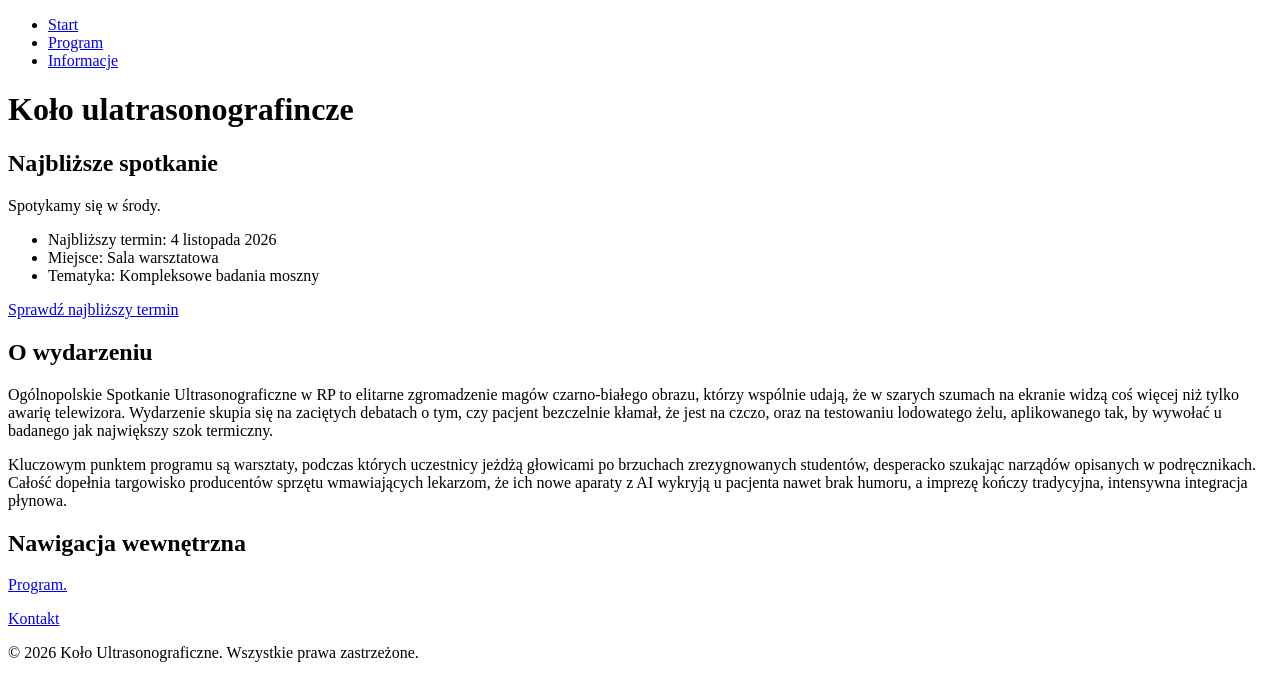
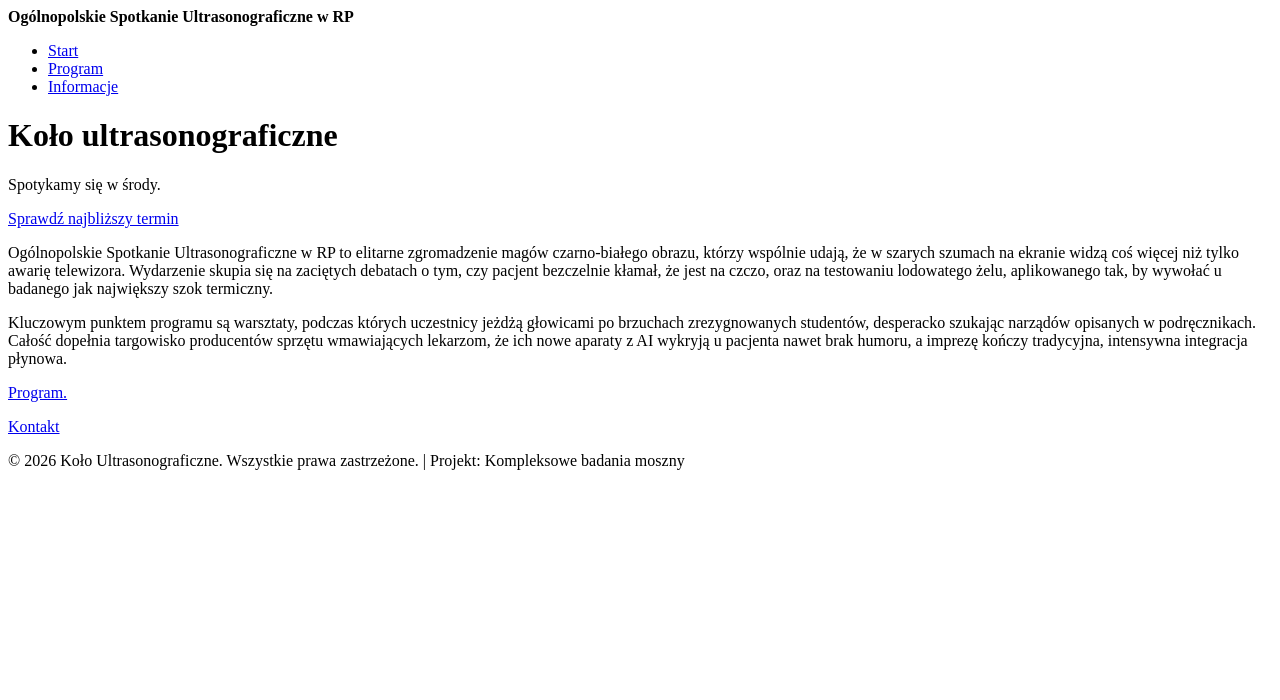
Before and after one commit to Phanesage/html-css-collab-patrik-olafik-depson, a plain HTML site: page index.html in a window 1280 px wide. Drawn offline with Linux system fonts and the light colour scheme.

Commit message:
Usunąłem date z index.html bo to nie ten plik się okazuje

```diff
--- a/index.html
+++ b/index.html
@@ -8,44 +8,29 @@
 <body>
 
     <header>
-        <nav>
+        <strong>Ogólnopolskie Spotkanie Ultrasonograficzne w RP</strong>
+        <nav aria-label="Główna">
             <ul>
                 <li><a href="index.html" aria-current="page">Start</a></li>
                 <li><a href="program.html">Program</a></li>
-                <li><a href="informacje.html">Informacje</a></li>
+                <li><a href="info.html">Informacje</a></li>
             </ul>
         </nav>
     </header>
 
     <main>
-        <h1>Koło ulatrasonografincze</h1>
+        <h1>Koło ultrasonograficzne</h1>
+        <p>Spotykamy się w środy.</p>
+        <a href="od terminu.html">Sprawdź najbliższy termin</a>
 
-        <section>
-            <h2>Najbliższe spotkanie</h2>
-            <p>Spotykamy się w środy.</p>
-            <ul>
-                <li>Najbliższy termin: <time datetime="2026-11-04">4 listopada 2026</time></li>
-                <li>Miejsce: Sala warsztatowa</li>
-                <li>Tematyka: Kompleksowe badania moszny</li>
-            </ul>
-            <p><a href="od terminu.html">Sprawdź najbliższy termin</a></p>
-        </section>
-
-        <section>
-            <h2>O wydarzeniu</h2>
-            <p>Ogólnopolskie Spotkanie Ultrasonograficzne w RP to elitarne zgromadzenie magów czarno-białego obrazu, którzy wspólnie udają, że w szarych szumach na ekranie widzą coś więcej niż tylko awarię telewizora. Wydarzenie skupia się na zaciętych debatach o tym, czy pacjent bezczelnie kłamał, że jest na czczo, oraz na testowaniu lodowatego żelu, aplikowanego tak, by wywołać u badanego jak największy szok termiczny.</p>
-            <p>Kluczowym punktem programu są warsztaty, podczas których uczestnicy jeżdżą głowicami po brzuchach zrezygnowanych studentów, desperacko szukając narządów opisanych w podręcznikach. Całość dopełnia targowisko producentów sprzętu wmawiających lekarzom, że ich nowe aparaty z AI wykryją u pacjenta nawet brak humoru, a imprezę kończy tradycyjna, intensywna integracja płynowa.</p>
-        </section>
-
-        <section>
-            <h2>Nawigacja wewnętrzna</h2>
-            <p><a href="program.html">Program.</a></p>
-            <p><a href="PatrykTryzno.html">Kontakt</a></p>
-        </section>
+        <p>Ogólnopolskie Spotkanie Ultrasonograficzne w RP to elitarne zgromadzenie magów czarno-białego obrazu, którzy wspólnie udają, że w szarych szumach na ekranie widzą coś więcej niż tylko awarię telewizora. Wydarzenie skupia się na zaciętych debatach o tym, czy pacjent bezczelnie kłamał, że jest na czczo, oraz na testowaniu lodowatego żelu, aplikowanego tak, by wywołać u badanego jak największy szok termiczny.</p>
+        <p>Kluczowym punktem programu są warsztaty, podczas których uczestnicy jeżdżą głowicami po brzuchach zrezygnowanych studentów, desperacko szukając narządów opisanych w podręcznikach. Całość dopełnia targowisko producentów sprzętu wmawiających lekarzom, że ich nowe aparaty z AI wykryją u pacjenta nawet brak humoru, a imprezę kończy tradycyjna, intensywna integracja płynowa.</p>
+        <p><a href="program.html">Program.</a></p>
+        <p><a href="info.html">Kontakt</a></p>
     </main>
 
     <footer>
-        <p>&copy; 2026 Koło Ultrasonograficzne. Wszystkie prawa zastrzeżone.</p>
+        <p>&copy; 2026 Koło Ultrasonograficzne. Wszystkie prawa zastrzeżone. | Projekt: Kompleksowe badania moszny</p>
     </footer>
 
 </body>
```
